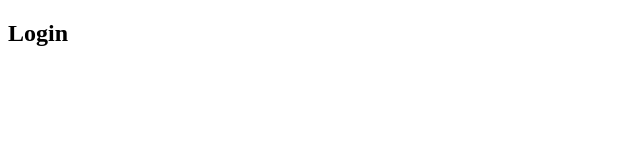
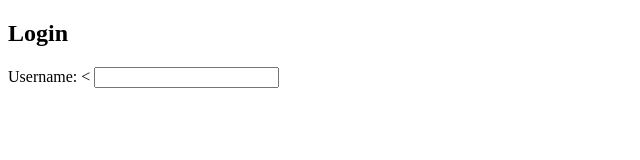
Before and after one commit to iamneo-production/cefaccebebdec305677810bfdbccbfebeddone, a website: page public/index.html in a window 1280 px wide. Shown: the whole page, without its empty margins (0-640 px from the left). Drawn offline with Linux system fonts and the light colour scheme.

Commit message:
Backup Commit

```diff
--- a/public/index.html
+++ b/public/index.html
@@ -8,7 +8,11 @@
 </head>
 <body>
   <h2>Login</h2>
-  <form action = "log"
+  <form action = "login" method="post">
+    <div class = "form-group">
+      <label for = "username"> Username: <
+      <input type= "text" id = "username" name="username" required
+      </div>
 
 </body>
 </html>
```
